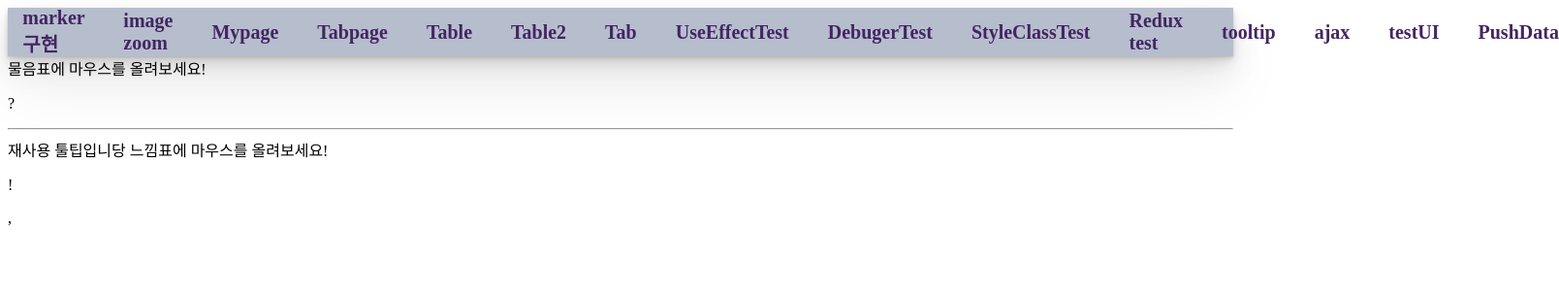
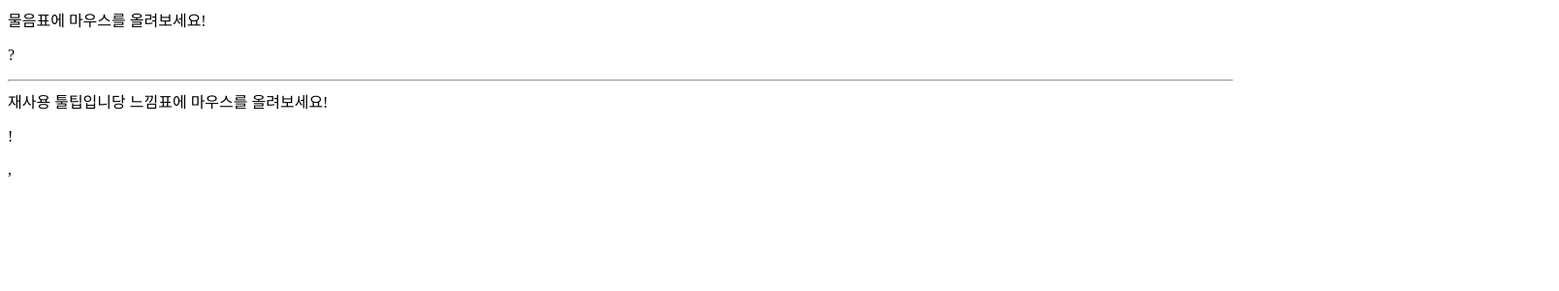
Before and after one commit to leejanghe/React_Practice, a React (Create React App) app in the folder client/: page /test15 in a window 1280 px wide. Shown: the top 300 px of the page at 97% size, 1608 px wide, since content can reach past the window. Built offline with nearby package versions, Linux system fonts and the light colour scheme.

Commit message:
close test

```diff
--- a/client/src/App.js
+++ b/client/src/App.js
@@ -1,7 +1,7 @@
 import {BrowserRouter as Router,Route, Routes} from 'react-router-dom'
 import Navbar from './components/Navbar';
 import TabPage from './components/tab/TabPage';
-import Home from './router/Home';
+// import Home from './router/Home';
 import ImageMarkerTest from './router/ImageMarkerTest';
 import InputState from './router/InputState';
 import LottieTest from './router/LottieTest';
@@ -21,13 +21,20 @@ import Ajaxreq from './router/Ajaxreq';
 import StatusValue from './router/StatusValue';
 import Pushdata from './router/Pushdata';
 
+import Home from './router/Rending/Home'
+
 function App() {
   return (
     <Router>
-      <Navbar />
-    <Routes>
+      {/* <Navbar /> */}
+      <Routes>
       <Route path="/" element={<Home/>}/>
     </Routes>
+
+
+    {/* <Routes>
+      <Route path="test" element={<Home/>}/>
+    </Routes> */}
 
     <Routes>
       <Route path="test1" element={<UseState/>}/>
--- a/client/src/components/Navbar.js
+++ b/client/src/components/Navbar.js
@@ -30,8 +30,9 @@ const HeaderTag = styled.div`
 
 function Navbar() {
     return (
+        <>
         <HeaderTag>
-             <Link to="/">Api 요청하기</Link>
+             <Link to="/test">Api 요청하기</Link>
              <Link to="/test1">useState</Link>
              <Link to="/test2">input 상태관리</Link>
              <Link to="/test3">lottie 애니메이션 출력</Link>
@@ -50,7 +51,8 @@ function Navbar() {
              <Link to="/test16">ajax</Link>
              <Link to="/test17">testUI</Link>
              <Link to="/test18">PushData</Link>
-        </HeaderTag>
+         </HeaderTag>
+        </>
     )
 }
 
--- /dev/null
+++ b/client/src/router/Rending/Home.js
@@ -0,0 +1,9 @@
+import React from 'react'
+
+function Home() {
+  return (
+    <div>Home</div>
+  )
+}
+
+export default Home
```
